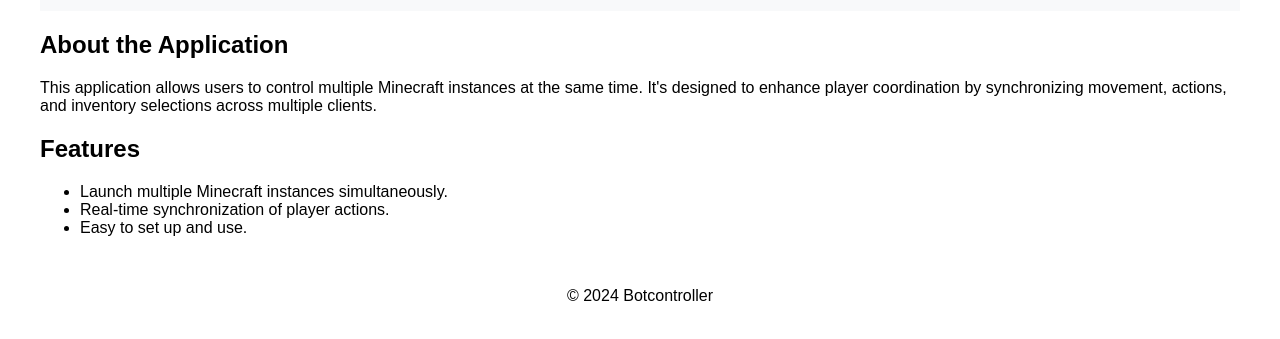
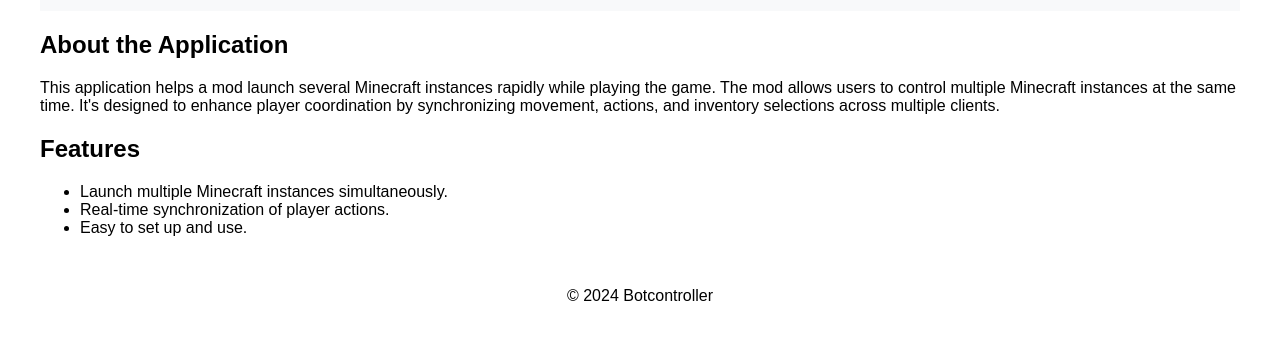
Before and after one commit to LikeCommandBlock/LikeCommandBlock.github.io, a plain HTML site: page index.html in a window 1280 px wide. Shown: the part 129-468 px from the top of the page. Drawn offline with Linux system fonts and the light colour scheme.

Commit message:
Update index.html

```diff
--- a/index.html
+++ b/index.html
@@ -30,7 +30,7 @@
 
     <section>
         <h2>About the Application</h2>
-        <p>This application allows users to control multiple Minecraft instances at the same time. It's designed to enhance player coordination by synchronizing movement, actions, and inventory selections across multiple clients.</p>
+        <p>This application helps a mod launch several Minecraft instances rapidly while playing the game. The mod allows users to control multiple Minecraft instances at the same time. It's designed to enhance player coordination by synchronizing movement, actions, and inventory selections across multiple clients.</p>
     </section>
 
     <section>
```
